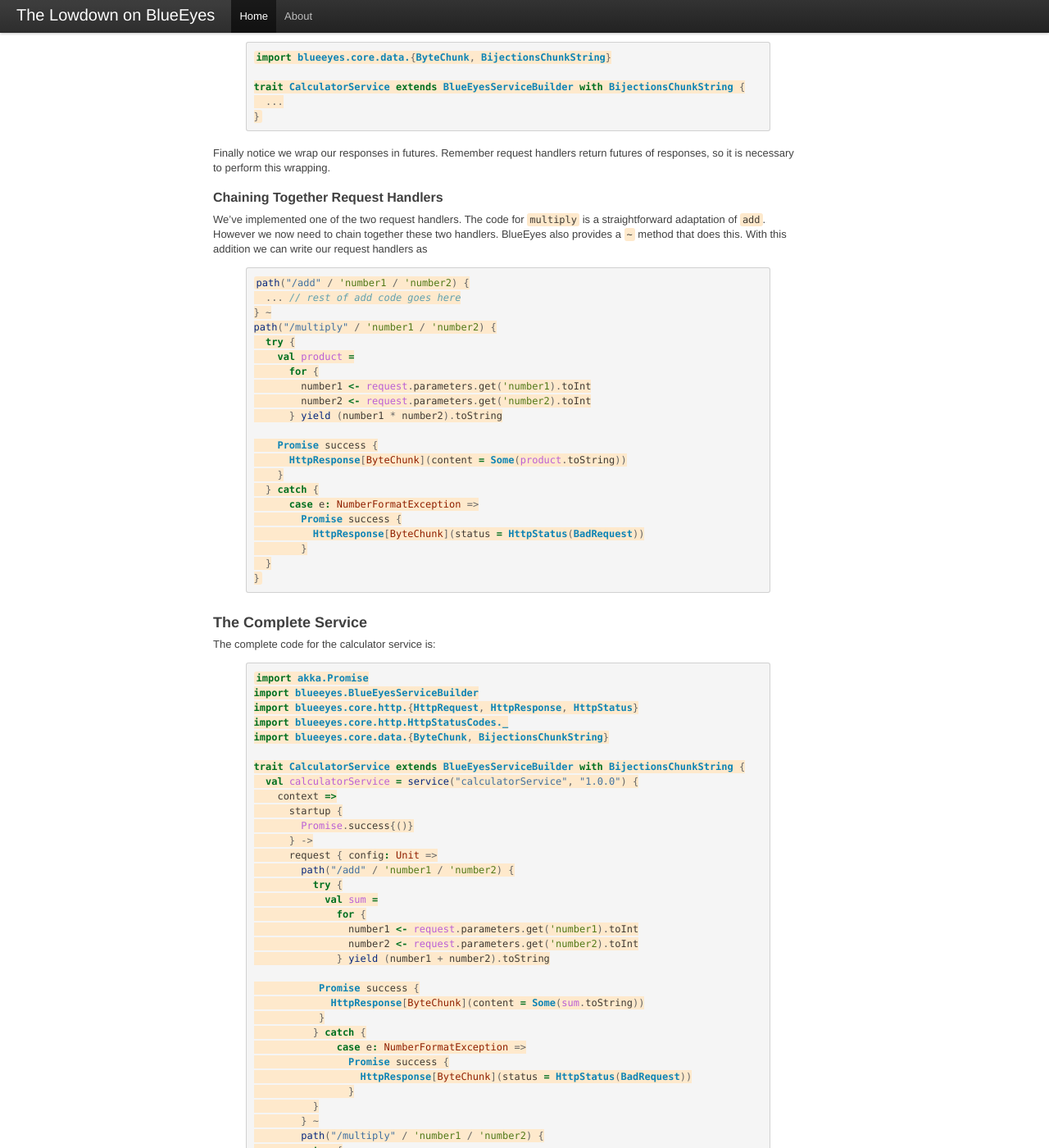
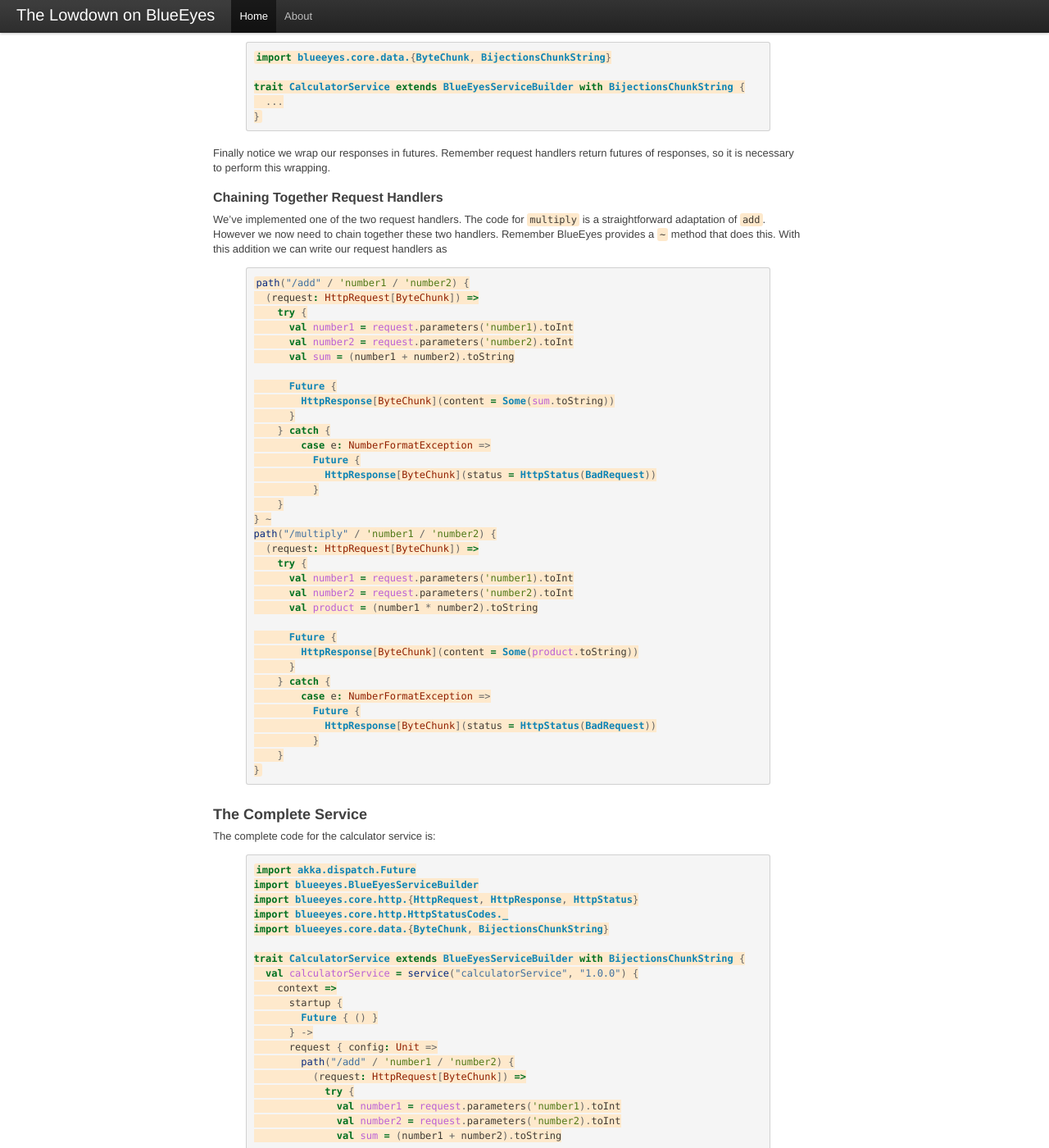
Before and after one commit to noelwelsh/making-eyes, a Jekyll site: the page built from intro.markdown, in a window 1280 px wide and 1400 px high, scrolled down 3812 px. Shown: the whole window at 82% size. Built offline with Jekyll 4.4.1, drawn with Linux system fonts in a browser that asks for light colours; some of the changed text lies outside the part shown.

Commit message:
Complete corrections to code to match running version.

```diff
--- a/intro.markdown
+++ b/intro.markdown
@@ -197,7 +197,7 @@ A few things to note about the code above. Firstly, the `HttpResponse` construct
 
 Notice also the type, `ByteChunk`, we parameterise `HttpResponse` by. This specifies how the content, in our case the sum, is encoded. The basic content type is `ByteChunk`. As the name suggests this represents chunks of bytes, which are essentially a lazy list of byte arrays. BlueEyes understands other content types, such as `JValue` which is used to represent JSON data.
 
-Note that the content we set in the `HttpResponse` is a `String`, not a `ByteChunk`. All data must eventually be converted to `ByteChunk`s, so BlueEyes has a number of *bijections* for converting data. By mixing `blueeyes.core.data.BijectionsChunkString` into our service, we make available an implicit bijection between `String` and `ByteChunk`. Thus we can set the content to a `String` and the bijection will implicitly convert it to a `ByteChunk`. That is, we alter the definition of `CalculatorService` to be:
+Note that the content we set in the `HttpResponse` is a `String`, not a `ByteChunk`. All data must eventually be converted to `ByteChunk`s, so BlueEyes has a number of *bijections* for converting data. By mixing `blueeyes.core.data.BijectionsChunkString` into our service, we make available an implicit bijection between `String` and `ByteChunk`. Thus we can set the content to a `String` and the bijection will implicitly convert it to a `ByteChunk`. That is, we alter the definition of `CalculatorService` to be
 
 {% highlight scala %}
 import blueeyes.core.data.{ByteChunk, BijectionsChunkString}
@@ -211,29 +211,42 @@ Finally notice we wrap our responses in futures. Remember request handlers retur
 
 #### Chaining Together Request Handlers
 
-We've implemented one of the two request handlers. The code for `multiply` is a straightforward adaptation of `add`. However we now need to chain together these two handlers. BlueEyes also provides a `~` method that does this. With this addition we can write our request handlers as
+We've implemented one of the two request handlers. The code for `multiply` is a straightforward adaptation of `add`. However we now need to chain together these two handlers. Remember BlueEyes provides a `~` method that does this. With this addition we can write our request handlers as
 
 {% highlight scala %}
 path("/add" / 'number1 / 'number2) {
-  ... // rest of add code goes here
+  (request: HttpRequest[ByteChunk]) =>
+    try {
+      val number1 = request.parameters('number1).toInt
+      val number2 = request.parameters('number2).toInt
+      val sum = (number1 + number2).toString
+
+      Future {
+        HttpResponse[ByteChunk](content = Some(sum.toString))
+      }
+    } catch {
+        case e: NumberFormatException =>
+          Future {
+            HttpResponse[ByteChunk](status = HttpStatus(BadRequest))
+          }
+    }
 } ~
 path("/multiply" / 'number1 / 'number2) {
-  try {
-    val product =
-      for {
-        number1 <- request.parameters.get('number1).toInt
-        number2 <- request.parameters.get('number2).toInt
-      } yield (number1 * number2).toString
+  (request: HttpRequest[ByteChunk]) =>
+    try {
+      val number1 = request.parameters('number1).toInt
+      val number2 = request.parameters('number2).toInt
+      val product = (number1 * number2).toString
 
-    Promise success {
-      HttpResponse[ByteChunk](content = Some(product.toString))
+      Future {
+        HttpResponse[ByteChunk](content = Some(product.toString))
+      }
+    } catch {
+        case e: NumberFormatException =>
+          Future {
+            HttpResponse[ByteChunk](status = HttpStatus(BadRequest))
+          }
     }
-  } catch {
-      case e: NumberFormatException =>
-        Promise success {
-          HttpResponse[ByteChunk](status = HttpStatus(BadRequest))
-        }
-  }
 }
 {% endhighlight %}
 
@@ -242,7 +255,7 @@ path("/multiply" / 'number1 / 'number2) {
 The complete code for the calculator service is:
 
 {% highlight scala %}
-import akka.Promise
+import akka.dispatch.Future
 import blueeyes.BlueEyesServiceBuilder
 import blueeyes.core.http.{HttpRequest, HttpResponse, HttpStatus}
 import blueeyes.core.http.HttpStatusCodes._
@@ -252,49 +265,47 @@ trait CalculatorService extends BlueEyesServiceBuilder with BijectionsChunkStrin
   val calculatorService = service("calculatorService", "1.0.0") {
     context =>
       startup {
-        Promise.success{()}
+        Future { () }
       } ->
       request { config: Unit =>
         path("/add" / 'number1 / 'number2) {
-          try {
-            val sum =
-              for {
-                number1 <- request.parameters.get('number1).toInt
-                number2 <- request.parameters.get('number2).toInt
-              } yield (number1 + number2).toString
+          (request: HttpRequest[ByteChunk]) =>
+            try {
+              val number1 = request.parameters('number1).toInt
+              val number2 = request.parameters('number2).toInt
+              val sum = (number1 + number2).toString
 
-           Promise success {
-             HttpResponse[ByteChunk](content = Some(sum.toString))
-           }
-          } catch {
-              case e: NumberFormatException =>
-                Promise success {
-                  HttpResponse[ByteChunk](status = HttpStatus(BadRequest))
-                }
-          }
+              Future {
+                HttpResponse[ByteChunk](content = Some(sum.toString))
+              }
+            } catch {
+                case e: NumberFormatException =>
+                  Future {
+                    HttpResponse[ByteChunk](status = HttpStatus(BadRequest))
+                  }
+            }
         } ~
         path("/multiply" / 'number1 / 'number2) {
-          try {
-            val product =
-              for {
-                number1 <- request.parameters.get('number1).toInt
-                number2 <- request.parameters.get('number2).toInt
-              } yield (number1 * number2).toString
+          (request: HttpRequest[ByteChunk]) =>
+            try {
+              val number1 = request.parameters('number1).toInt
+              val number2 = request.parameters('number2).toInt
+              val product = (number1 * number2).toString
 
-            Promise success {
-              HttpResponse[ByteChunk](content = Some(product.toString))
+              Future {
+                HttpResponse[ByteChunk](content = Some(product.toString))
+              }
+            } catch {
+                case e: NumberFormatException =>
+                  Future {
+                    HttpResponse[ByteChunk](status = HttpStatus(BadRequest))
+                  }
             }
-          } catch {
-              case e: NumberFormatException =>
-                Promise success {
-                  HttpResponse[ByteChunk](status = HttpStatus(BadRequest))
-                }
-          }
         }
       } ->
       shutdown { config =>
         println("Shutting down")
-        Promise.success{()}
+        Future { () }
       }
   }
 }
```
